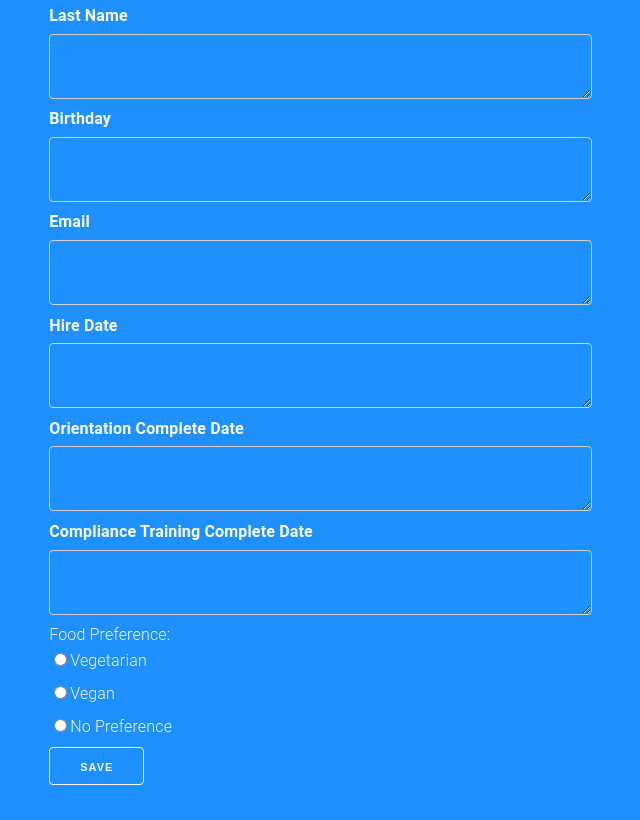
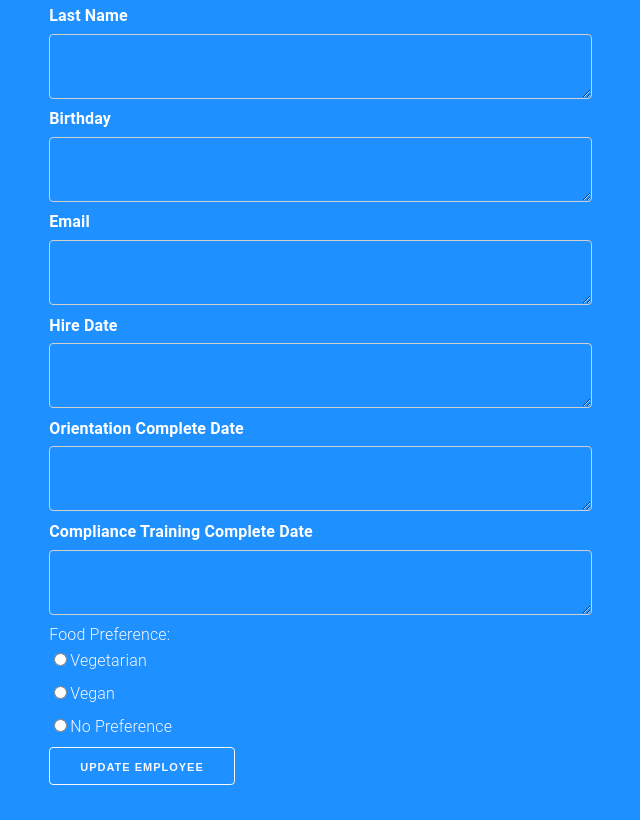
Before and after one commit to MikChanna/Jinji, a website: page public/employee_update.html in a window 1280 px wide. Shown: the part 581-1401 px from the top of the page, without its empty margins (202-842 px from the left). Drawn offline with nearby package versions, Linux system fonts and the light colour scheme; no server answers.

Commit message:
minor html changes

```diff
--- a/public/employee_update.html
+++ b/public/employee_update.html
@@ -60,7 +60,8 @@
                     <input type="radio" name="food" value="No Preference" id="np">No Preference<br>
                 </span>
 
-                <button type="submit" class="button button-outline updateEmployeeButton">Save</button>
+                <button type="submit" class="button button-outline updateEmployeeButton">Update Employee</button>
+
 
             </div>
 
```
